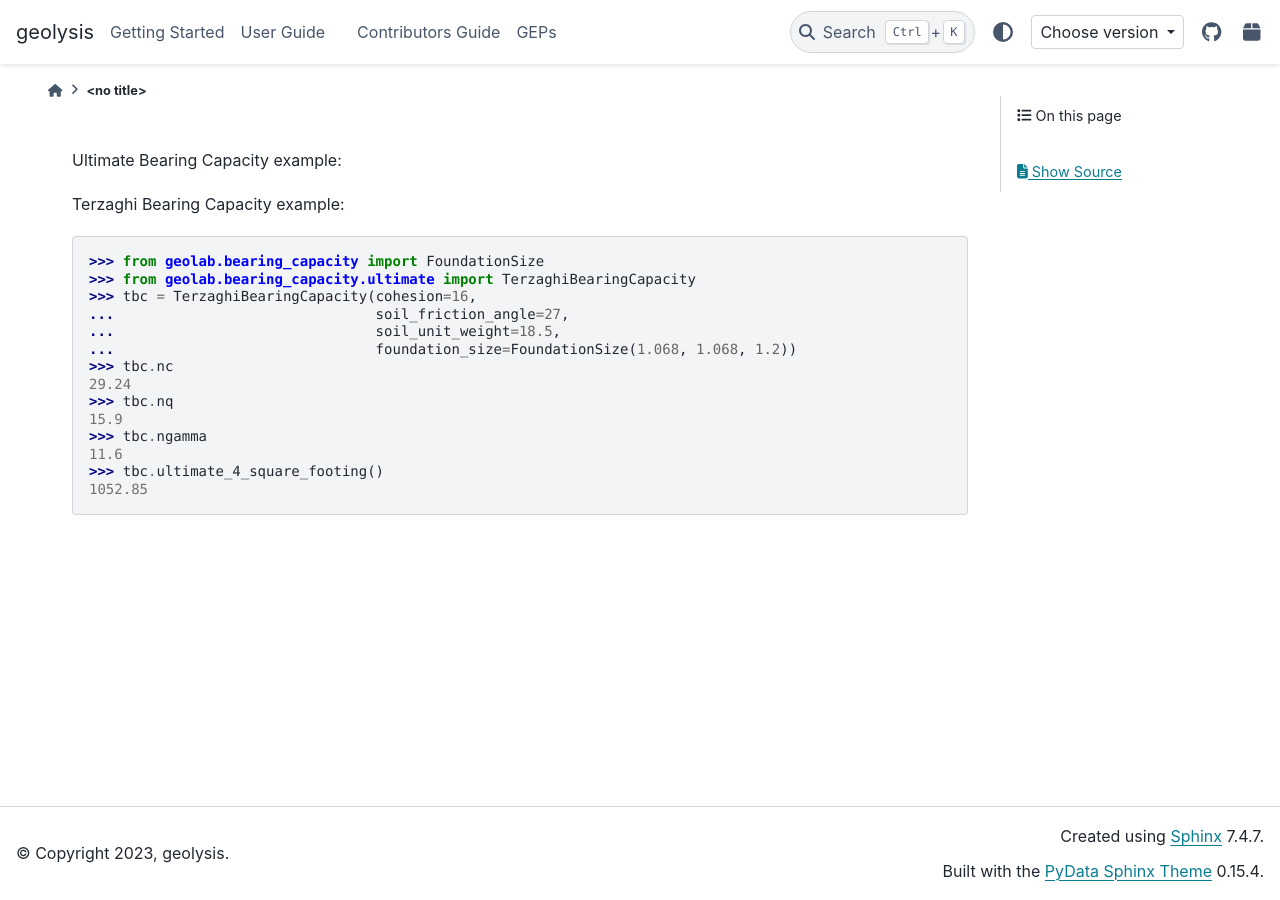
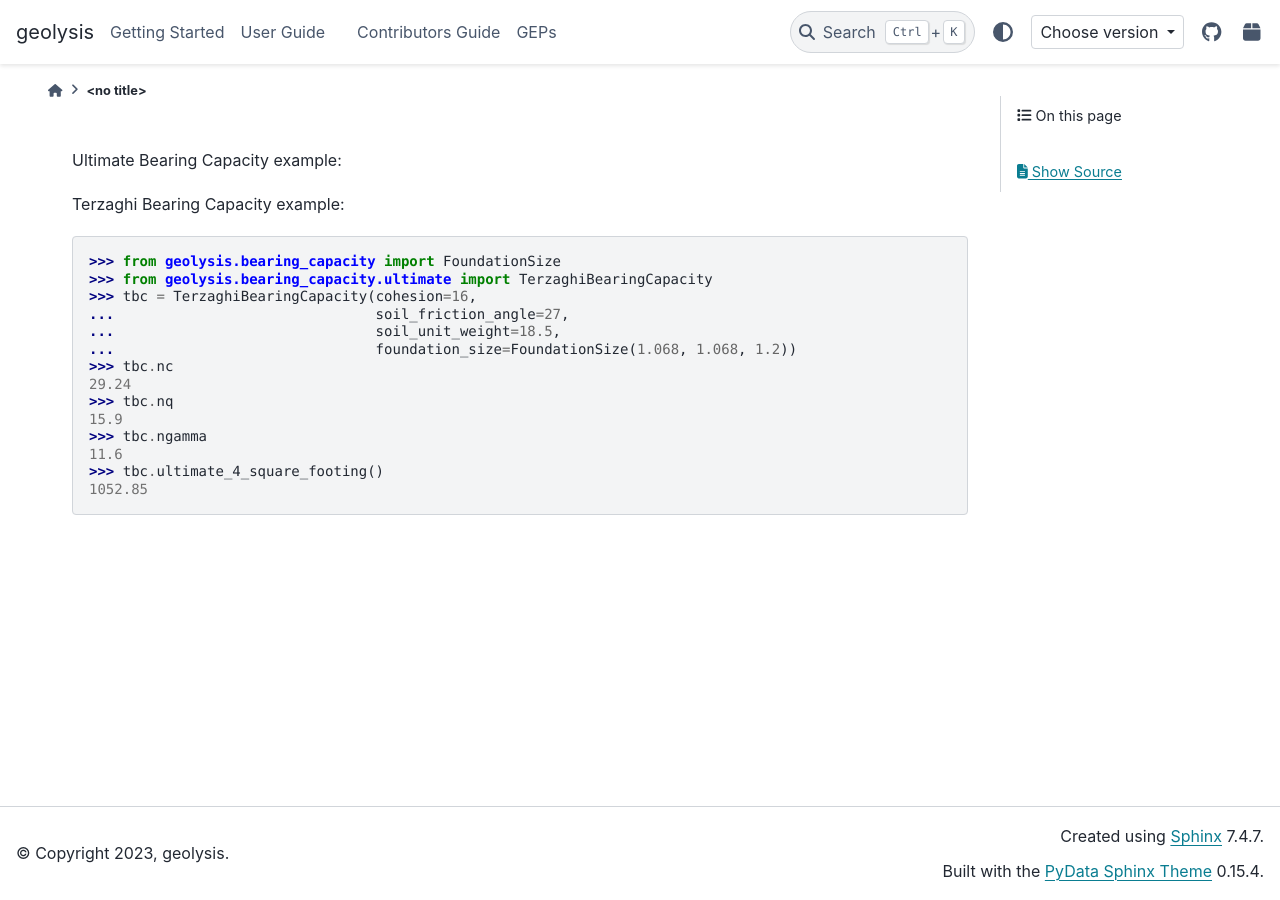
Before and after one commit to patrickboateng/geolysis, a Sphinx documentation site: the page built from docs/source/examples/bearing_capacity.rst, in a window 1280 px wide. Built offline with Sphinx 7.4.7 and the PyData theme 0.15.4, drawn with Linux system fonts in a browser that asks for light colours.

Commit message:
fixed error in usage example

```diff
--- a/docs/source/examples/bearing_capacity.rst
+++ b/docs/source/examples/bearing_capacity.rst
@@ -4,8 +4,8 @@ Terzaghi Bearing Capacity example:
 
 .. doctest::
 
-    >>> from geolab.bearing_capacity import FoundationSize
-    >>> from geolab.bearing_capacity.ultimate import TerzaghiBearingCapacity
+    >>> from geolysis.bearing_capacity import FoundationSize
+    >>> from geolysis.bearing_capacity.ultimate import TerzaghiBearingCapacity
     >>> tbc = TerzaghiBearingCapacity(cohesion=16,
     ...                               soil_friction_angle=27,
     ...                               soil_unit_weight=18.5,
--- a/docs/source/examples/soil_classifier.rst
+++ b/docs/source/examples/soil_classifier.rst
@@ -4,7 +4,7 @@
 
 .. doctest::
 
-    >>> from geolab.soil_classifier import USCS
+    >>> from geolysis.soil_classifier import USCS
     >>> uscs_classifier = USCS(liquid_limit=34.1,
     ...                        plastic_limit=21.1,
     ...                        plasticity_index=13,
@@ -34,7 +34,7 @@
 
 .. doctest::
 
-    >>> from geolab.soil_classifier import AASHTO
+    >>> from geolysis.soil_classifier import AASHTO
     >>> aashto_classifier = AASHTO(liquid_limit=37.7,
     ...                            plasticity_index=13.9,
     ...                            fines=47.44)
```
